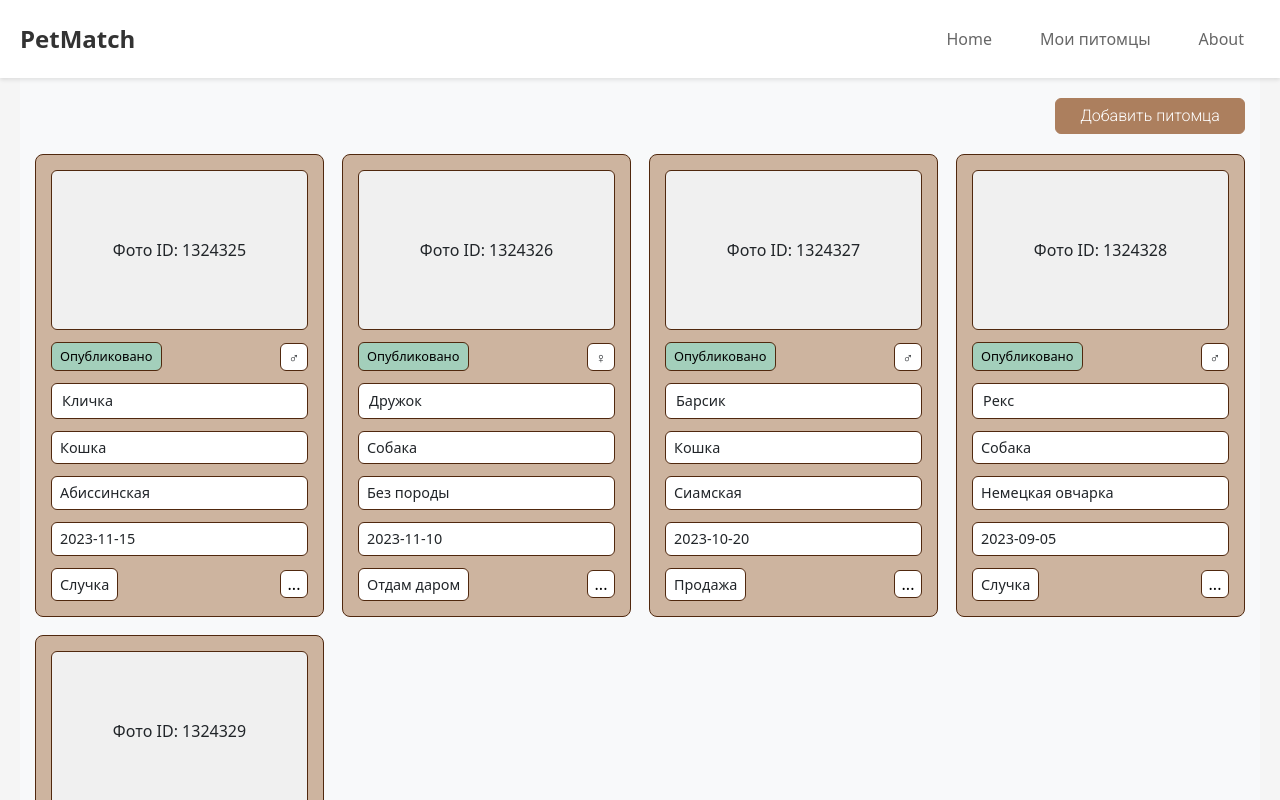
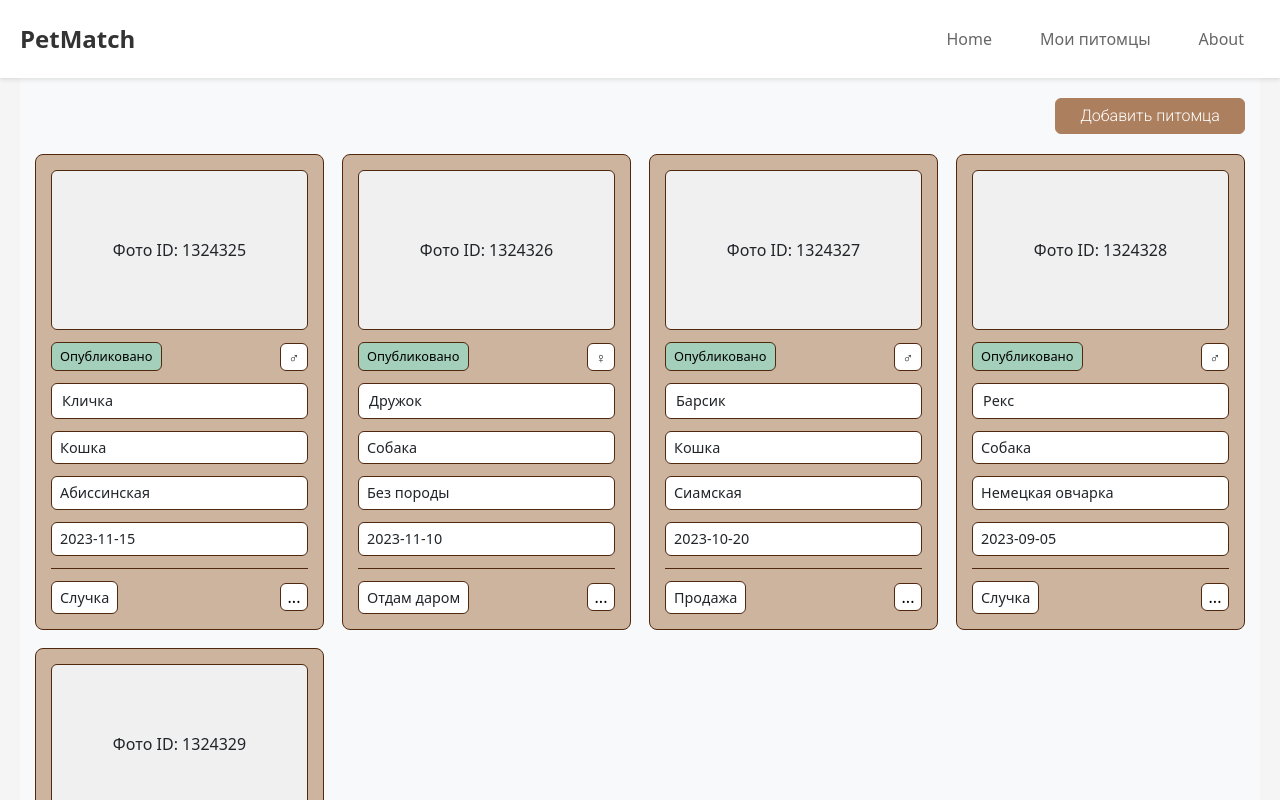
Before and after one commit to PetMatchNSU/PetMatch-frontend, a React (Vite) app: page /pets in a window 1280 px wide. Shown: the top 800 px of the page. Built offline with nearby package versions, Linux system fonts and the light colour scheme.

Commit message:
[15764]-my-pets-page (#17)

```diff
--- a/src/components/AnimalCard/AnimalCard.module.css
+++ b/src/components/AnimalCard/AnimalCard.module.css
@@ -162,6 +162,7 @@
   border-color: #50280E;
   border-width: 1px;
   opacity: 1;
+  margin: 0;
 }
 
 .card__header {
--- a/src/components/AnimalCard/AnimalCard.tsx
+++ b/src/components/AnimalCard/AnimalCard.tsx
@@ -111,6 +111,9 @@ export const AnimalCard: React.FC<AnimalCardProps> = ({ animal }) => {
         {animal.birthday}
       </div>
 
+      {/* Divider line */}
+      <hr className={styles.card__divider} />
+
       {/* Goal and actions in one row */}
       <div className={styles.card__footer}>
         <div className={styles.card__goal}>
```
